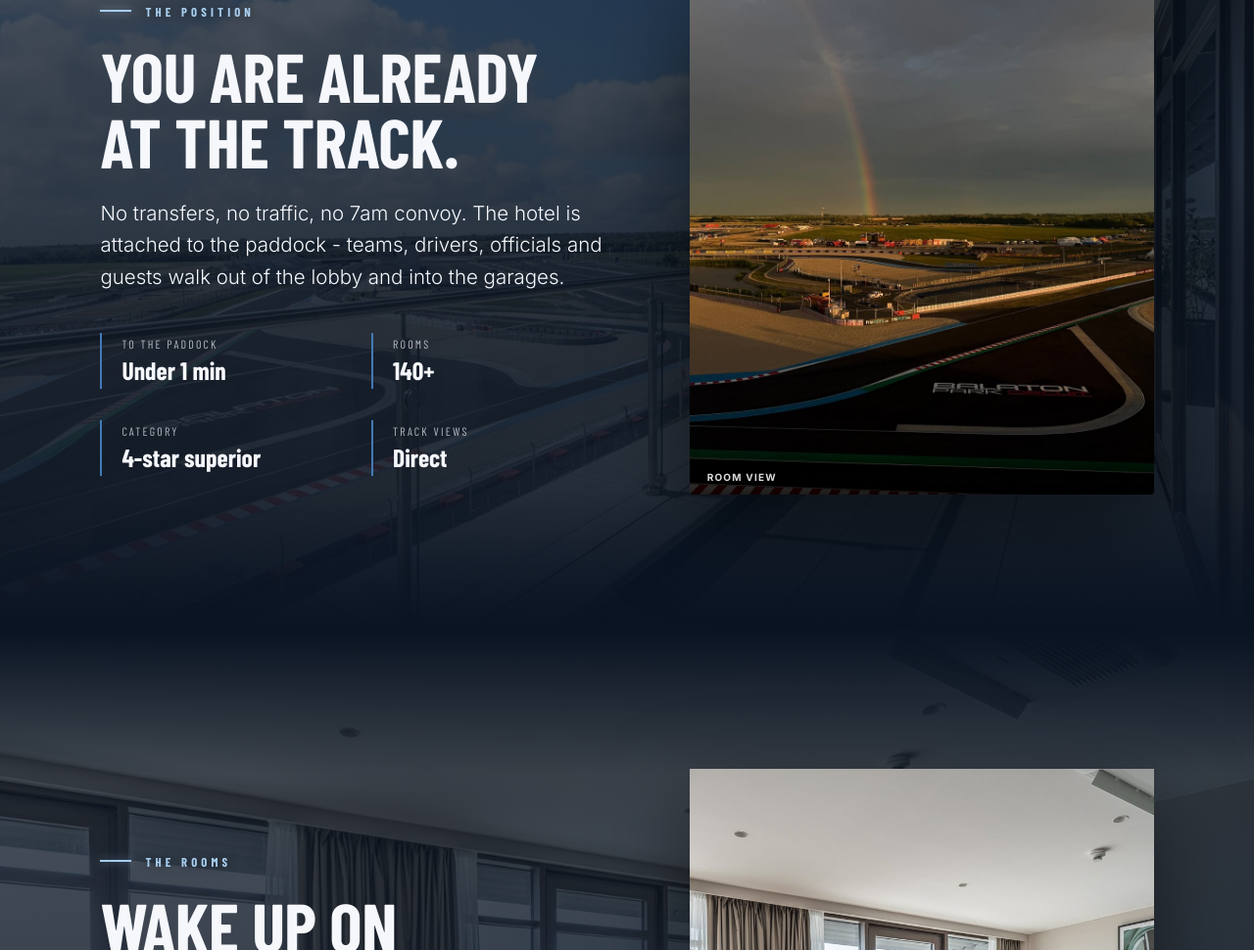
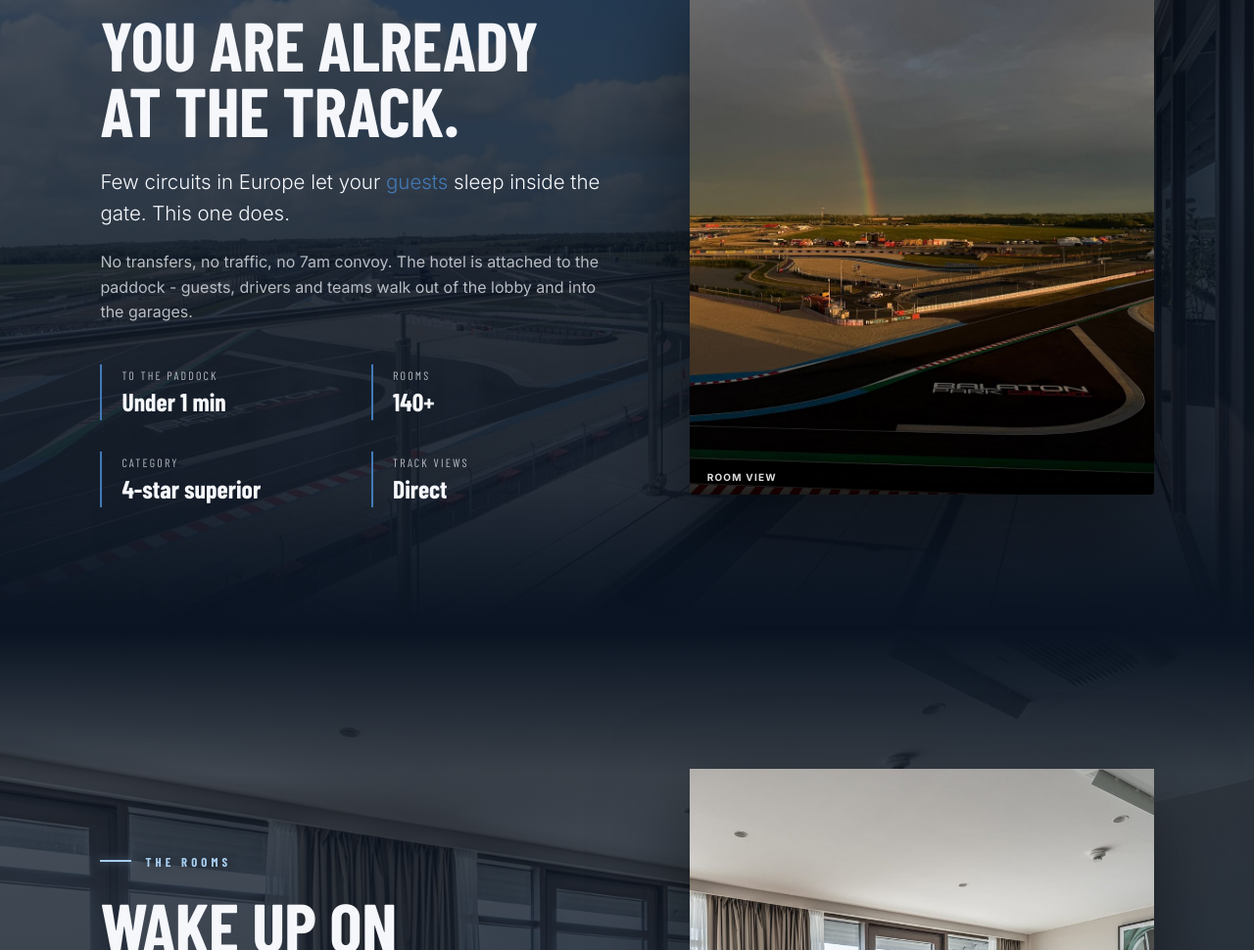
Before and after one commit to roynissany/hotel, a plain HTML site: page index.html in a window 1280 px wide. Shown: the part 1755-2725 px from the top of the page at 98% size. Drawn offline with nearby package versions, Linux system fonts and the light colour scheme; animation ran at ten frames a second; a web font is replaced by a local one.

Commit message:
Lead the position section with the guest angle
New opening line, and the paddock-walk line reordered to put guests
first. "guests" picks up the accent colour.

Co-Authored-By: Claude Opus 5 <noreply@anthropic.com>
Claude-Session: https://claude.ai/code/session_01UJGqqj2xxCyGWnQ1g7nQq2

```diff
--- a/index.html
+++ b/index.html
@@ -387,8 +387,9 @@
         <div>
           <div class="eyebrow reveal" data-edit>The position</div>
           <h2 class="reveal d1"><span data-edit>You are already</span><br><span data-edit>at the track.</span></h2>
-          <p class="lead reveal d2" data-edit>No transfers, no traffic, no 7am convoy. The hotel is attached to the paddock - teams, drivers, officials and guests walk out of the lobby and into the garages.</p>
-          <div class="specs reveal d3">
+          <p class="lead reveal d2"><span data-edit>Few circuits in Europe let your</span> <span class="red" data-edit>guests</span> <span data-edit>sleep inside the gate. This one does.</span></p>
+          <p class="reveal d3" data-edit style="margin-top:1.25rem;">No transfers, no traffic, no 7am convoy. The hotel is attached to the paddock - guests, drivers and teams walk out of the lobby and into the garages.</p>
+          <div class="specs reveal d4">
             <div class="spec"><div class="k" data-edit>To the paddock</div><div class="v" data-edit>Under 1 min</div></div>
             <div class="spec"><div class="k" data-edit>Rooms</div><div class="v" data-edit>140+</div></div>
             <div class="spec"><div class="k" data-edit>Category</div><div class="v" data-edit>4-star superior</div></div>
```
